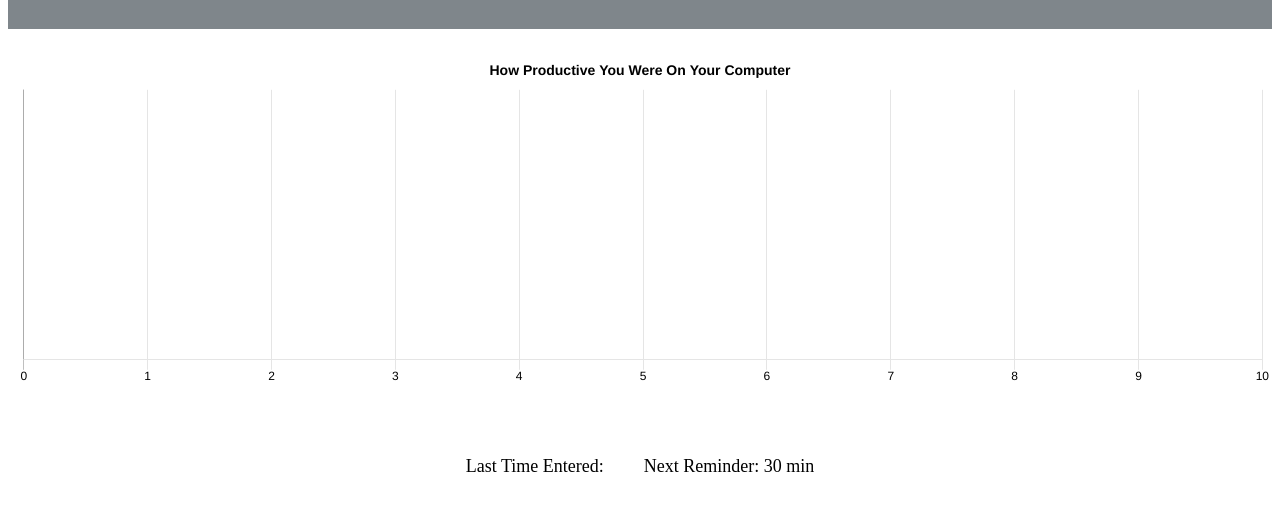
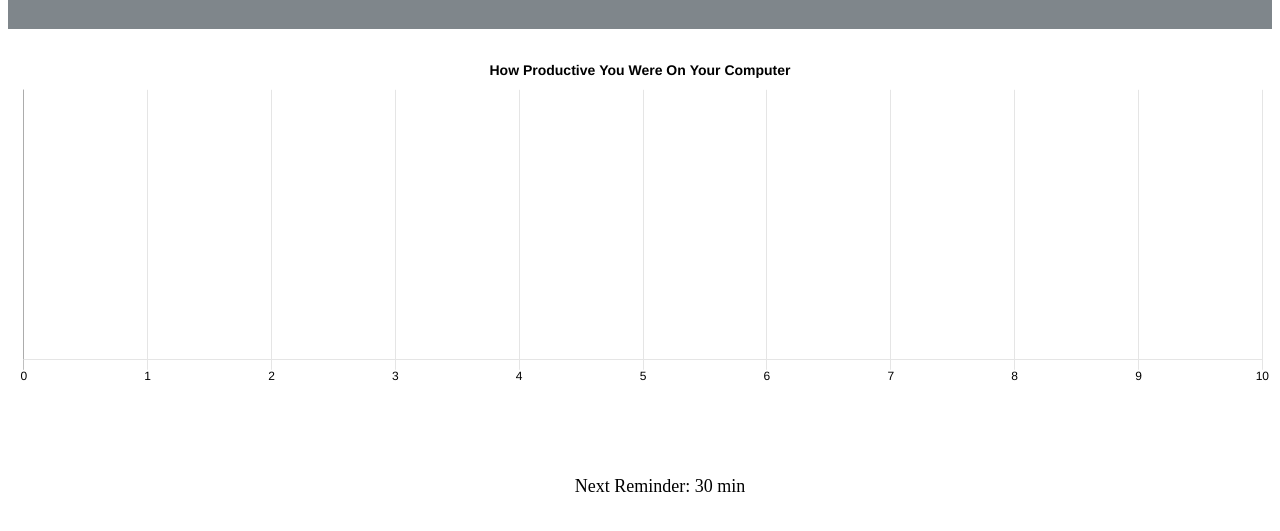
Before and after one commit to ArcaneWizard/ArcaneWizard.github.io, a plain HTML site: page index.html in a window 1280 px wide. Shown: the part 91-622 px from the top of the page. Drawn offline with nearby package versions, Linux system fonts and the light colour scheme.

```diff
--- a/index.html
+++ b/index.html
@@ -31,7 +31,7 @@
     <canvas id="myChart" width="300px" height="80px"></canvas>
 
     <div id="extraInfo">
-        <p class="info" id="Last Time">Last Time Entered:</p>
+        <p class="info" id="Last Time"></p>
         <p class="info" id="Next Notification">Next Notification: Updating...</p>
     </div>
 
```
Also changed, not shown: activity/activity.html (+1 -1 lines).
